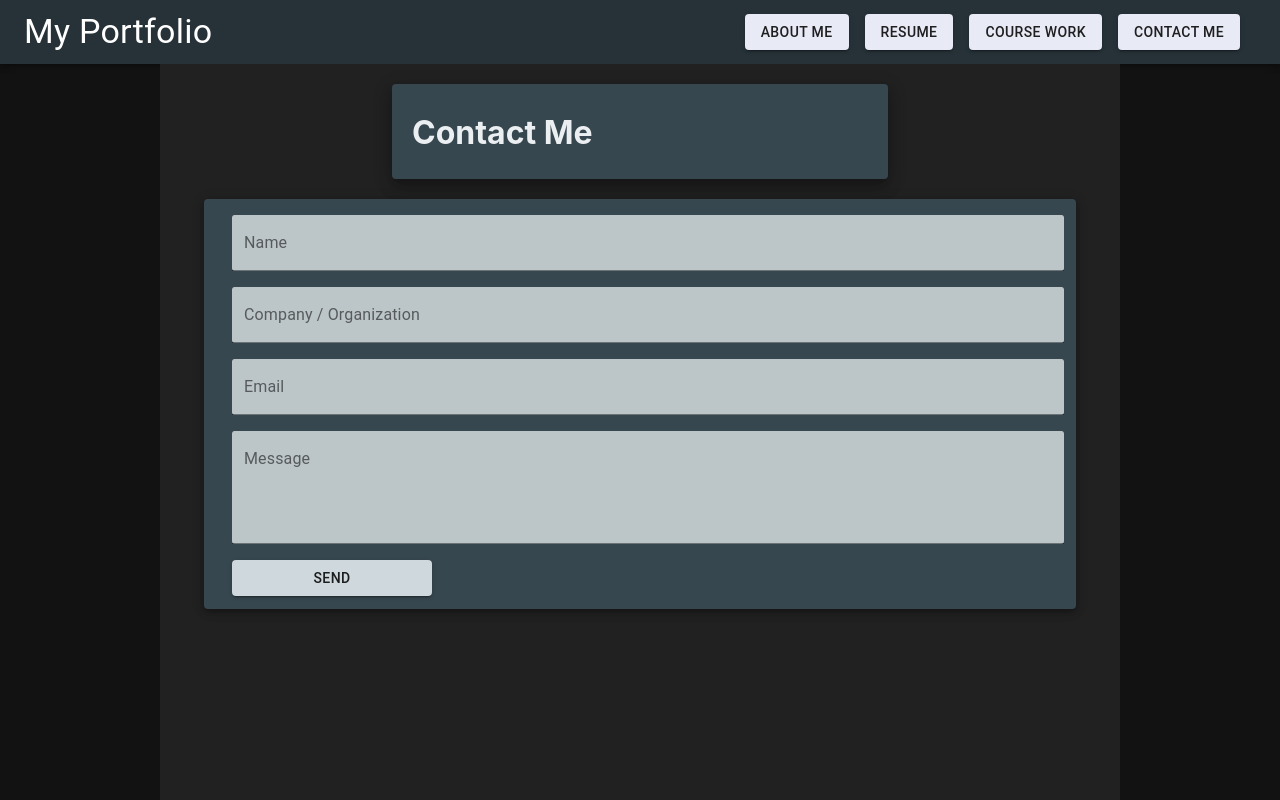
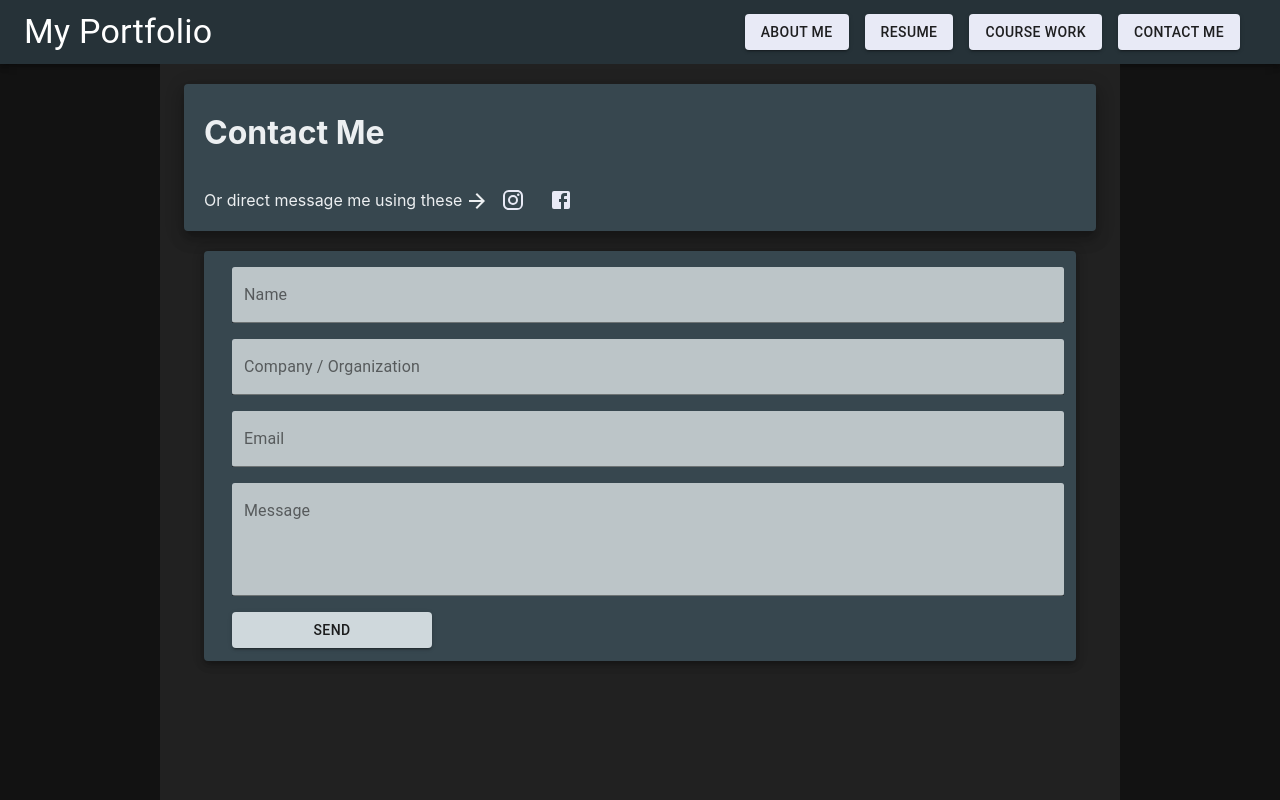
Before and after one commit to spideyguy99/Portfolio, a React (Create React App) app: page /contact_me in a window 1280 px wide. Shown: the top 800 px of the page. Built offline with nearby package versions, Linux system fonts and the light colour scheme.

Commit message:
Updating Contact Page

```diff
--- a/src/Components/Contact.js
+++ b/src/Components/Contact.js
@@ -3,6 +3,10 @@ import Paper from '@material-ui/core/Paper';
 import {makeStyles} from '@material-ui/core/styles';
 import TextField from '@material-ui/core/TextField';
 import Button from "@material-ui/core/Button";
+import IconButton from "@material-ui/core/IconButton";
+import InstagramIcon from "@material-ui/icons/Instagram";
+import FacebookIcon from "@material-ui/icons/Facebook";
+import ArrowForwardIcon from '@material-ui/icons/ArrowForward';
 
 const useStyles = makeStyles(theme =>({
     cardpaper: {
@@ -51,10 +55,20 @@ export default function Contact() {
         <div>
             <div style={{backgroundColor: "#212121", height: 20}}>
             </div>
-            <Paper className={classes.cardpaper} style={{width: "50%", margin: "0 auto", marginBottom: 20}} elevation={10}>
+            <Paper className={classes.cardpaper} style={{margin: "0 auto", marginBottom: 20}} elevation={10}>
                 <h1>
                     Contact Me
                 </h1>
+                <div style={{display: "flex"}}>
+                    <p>Or direct message me using these  </p>
+                    <ArrowForwardIcon style={{marginTop: 15, marginLeft: 3}}/>
+                    <IconButton aria-label="GitHub" href="https://www.instagram.com/https.noah99/" target={"_blank"}>
+                        <InstagramIcon style={{color: "#e8eaf6"}}/>
+                    </IconButton>
+                    <IconButton aria-label="GitHub" href="https://www.facebook.com/noah.furniss.73" target={"_blank"}>
+                        <FacebookIcon style={{color: "#e8eaf6"}}/>
+                    </IconButton>
+                </div>
             </Paper>
 
             <Paper className={classes.cardpaper} elevation={5}>
```
Also changed, not shown: src/Components/Images/indy.jpg.
